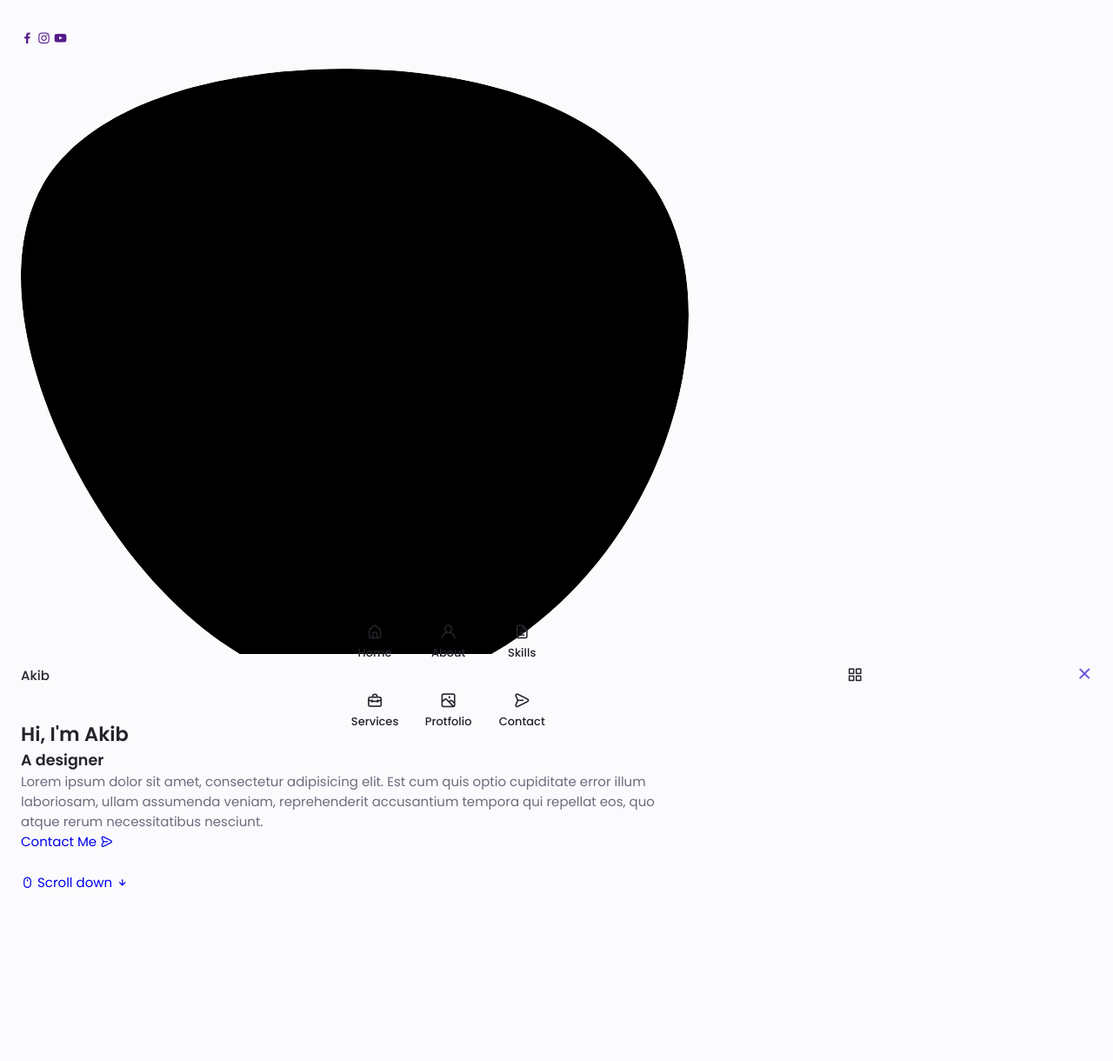
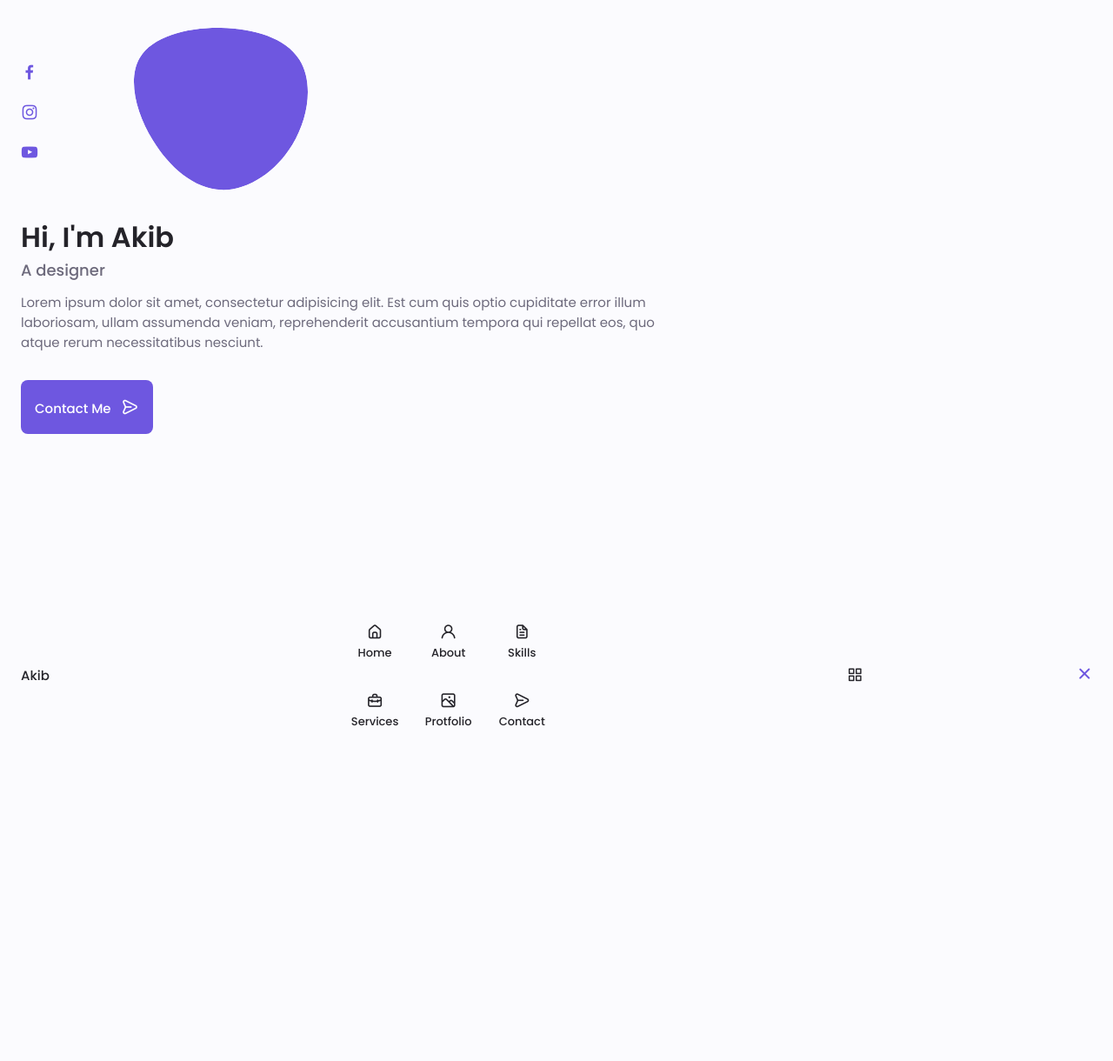
Before and after one commit to Oyon123/akib, a PHP site: page / in a window 1280 px wide. Shown: the top 1220 px of the page at 87% size. After the commit the page ends 835 px from the top, so only its background shows below. Run offline with PHP 8.4, Linux system fonts and the light colour scheme.

Commit message:
Update style.css

```diff
--- a/style.css
+++ b/style.css
@@ -31,15 +30,15 @@ body {
   margin: 0 0 3rem 0;
   font-family: "Poppins", sans-serif;
   font-size: 0.938rem;
-  background-color: #fbfbfe;
-  color: #6d6a7c;
+  background-color: hsl(250deg, 60%, 99%);
+  color: hsl(250deg, 8%, 45%);
 }
 
 h1,
 h2,
 h3,
 h4 {
-  color: #242329;
+  color: hsl(250deg, 8%, 15%);
   font-weight: 600;
 }
 
@@ -183,7 +178,105 @@ img {
 /* Active link */
 /* Change background header */
 /*==================== HOME ====================*/
+.home__container {
+  gap: 1rem;
+}
+
+.home__content {
+  grid-template-columns: 0.5fr 3fr;
+  align-items: center;
+}
+
+.home__social {
+  display: grid;
+  grid-template-columns: -webkit-max-content;
+  grid-template-columns: max-content;
+  row-gap: 1rem;
+}
+
+.home__social-icon {
+  font-size: 1.25rem;
+  color: hsl(250deg, 69%, 61%);
+}
+.home__social-icon:hover {
+  color: hsl(250deg, 57%, 53%);
+}
+
+.home__blod {
+  width: 200px;
+  fill: hsl(250deg, 69%, 61%);
+}
+
+.home__data {
+  grid-column: 1/3;
+}
+
+.home__title {
+  font-size: 2rem;
+}
+
+.home__subtitle {
+  font-size: 1.125rem;
+  color: hsl(250deg, 8%, 45%);
+  font-weight: 500;
+  margin-bottom: 0.75rem;
+}
+
+.home__description {
+  margin-bottom: 2rem;
+}
+
+.home__scroll {
+  display: none;
+}
+
+.home__scroll-button {
+  color: hsl(250deg, 69%, 61%);
+  transition: 0.3s;
+}
+.home__scroll-button:hover {
+  transform: translateY(0.25rem);
+}
+
+.home__scroll-mouse {
+  font-size: 2rem;
+}
+
+.home__scroll-name {
+  font-size: 0.813rem;
+  color: hsl(250deg, 8%, 15%);
+  font-weight: 500;
+  margin-right: 0.25rem;
+}
+
+.home__scroll-arrow {
+  font-size: 1.25rem;
+}
+
 /*==================== BUTTONS ====================*/
+.button {
+  display: inline-block;
+  background-color: hsl(250deg, 69%, 61%);
+  color: #fff;
+  padding: 1rem;
+  border-radius: 0.5rem;
+  font-weight: 500;
+}
+.button:hover {
+  background-color: hsl(250deg, 57%, 53%);
+}
+
+.button__icon {
+  font-size: 1.25rem;
+  margin-left: 0.5rem;
+  transition: 0.3s;
+}
+
+.button--flex {
+  display: flex;
+  align-items: center;
+}
+
 /*==================== ABOUT ====================*/
 /*==================== SKILLS ====================*/
 /*==================== QUALIFICATION ====================*/
```
Also changed, not shown: other parts of style.css (+13 -18 lines).
